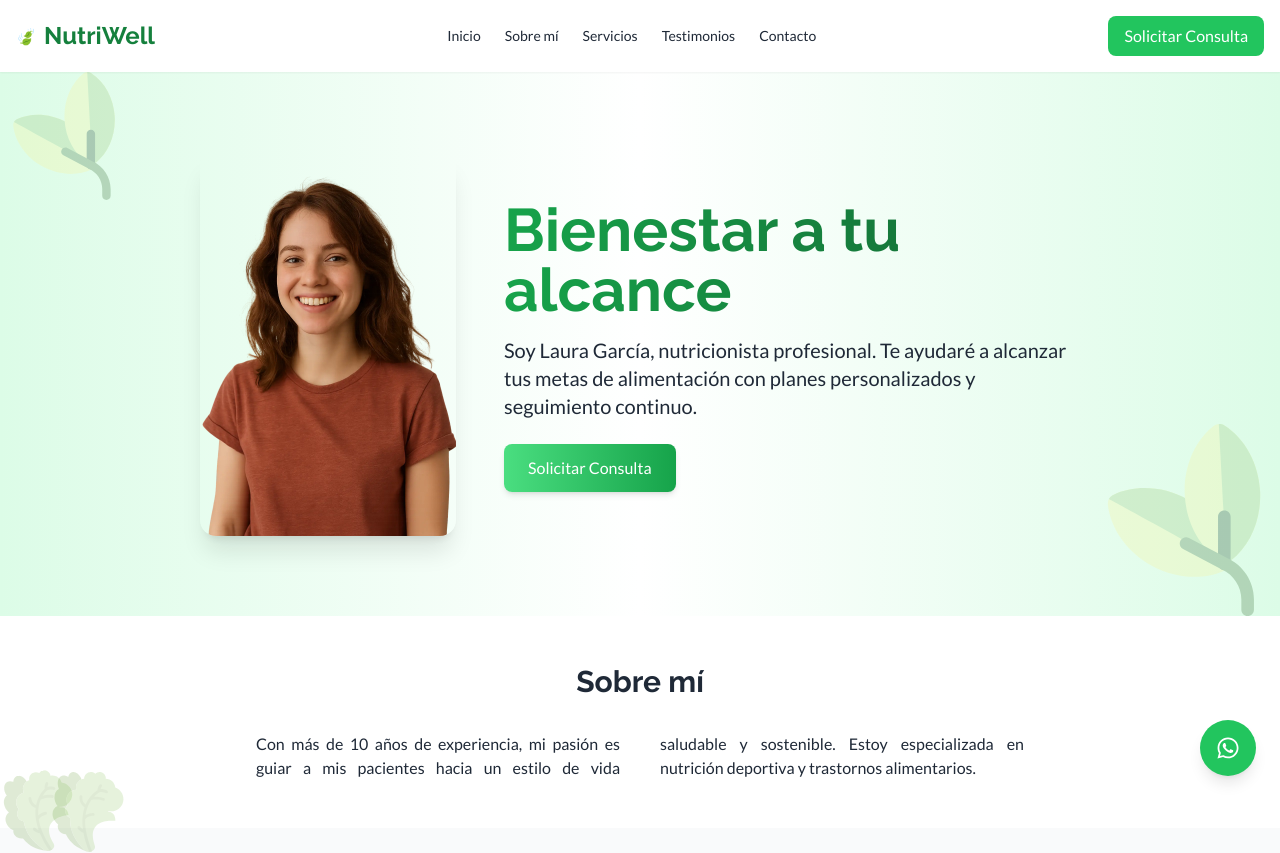
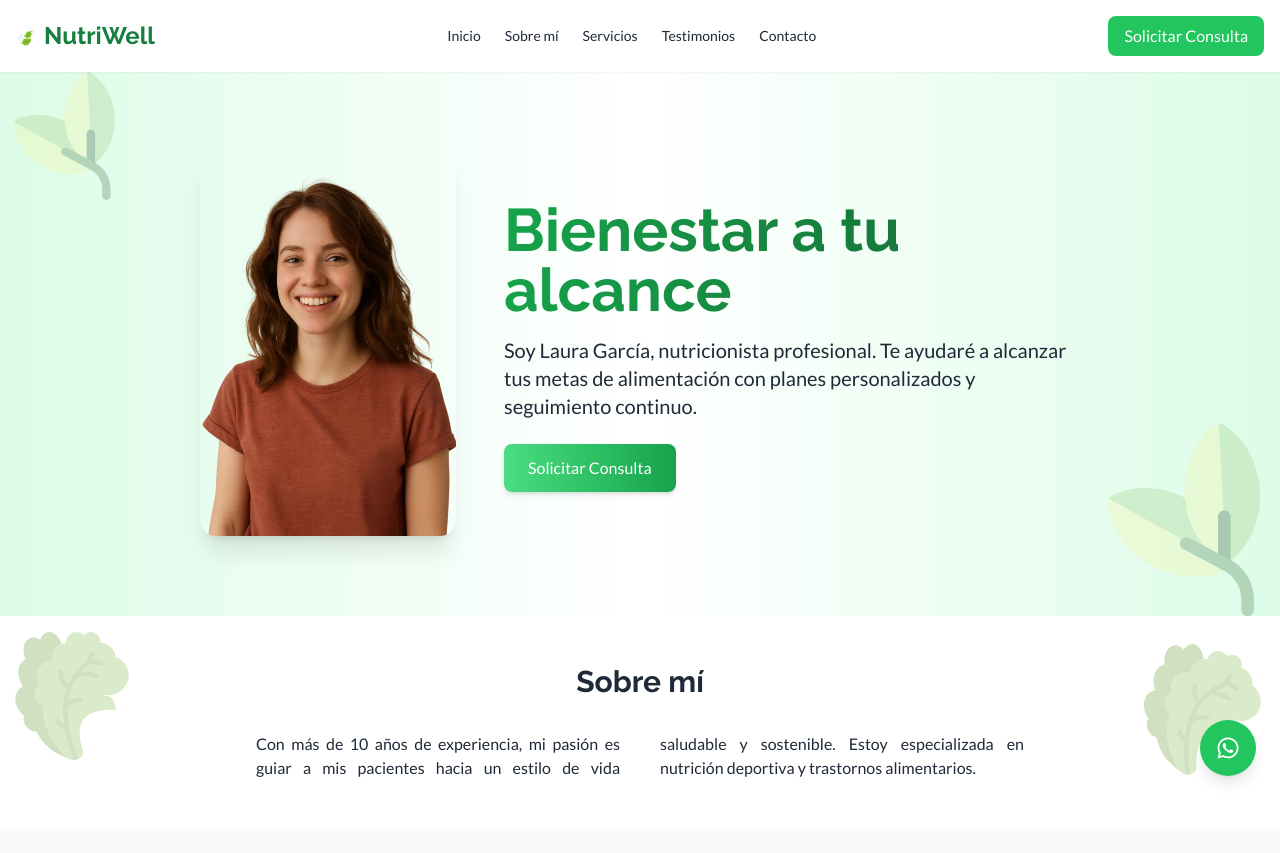
Before and after one commit to juliokof2104/nutri, a React (Vite) app: page / in a window 1280 px wide. Shown: the top 853 px of the page. Built offline with nearby package versions, Linux system fonts and the light colour scheme.

Commit message:
Update NutriWell.jsx

```diff
--- a/src/NutriWell.jsx
+++ b/src/NutriWell.jsx
@@ -84,8 +84,8 @@ export default function NutriWell() {
           <p>Con más de 10 años de experiencia, mi pasión es guiar a mis pacientes hacia un estilo de vida saludable y sostenible. Estoy especializada en nutrición deportiva y trastornos alimentarios.</p>
         </div>
 
-        <img src={acelga} alt="decoración acelga" className="hidden md:block absolute -bottom-6 left-0 w-20 opacity-20 -rotate-12 pointer-events-none" />
-        <img src={acelga} alt="decoración acelga" className="hidden md:block absolute -bottom-6 left-12 w-20 opacity-20 pointer-events-none" />
+        <img src={acelga} alt="decoración acelga" className="absolute top-4 left-2 w-16 md:w-32 opacity-30 pointer-events-none z-0" />
+        <img src={acelga} alt="decoración acelga inclinada" className="absolute top-8 right-4 w-16 md:w-32 opacity-30 pointer-events-none z-0 rotate-[15deg]" />
 
        </section>
 
```
